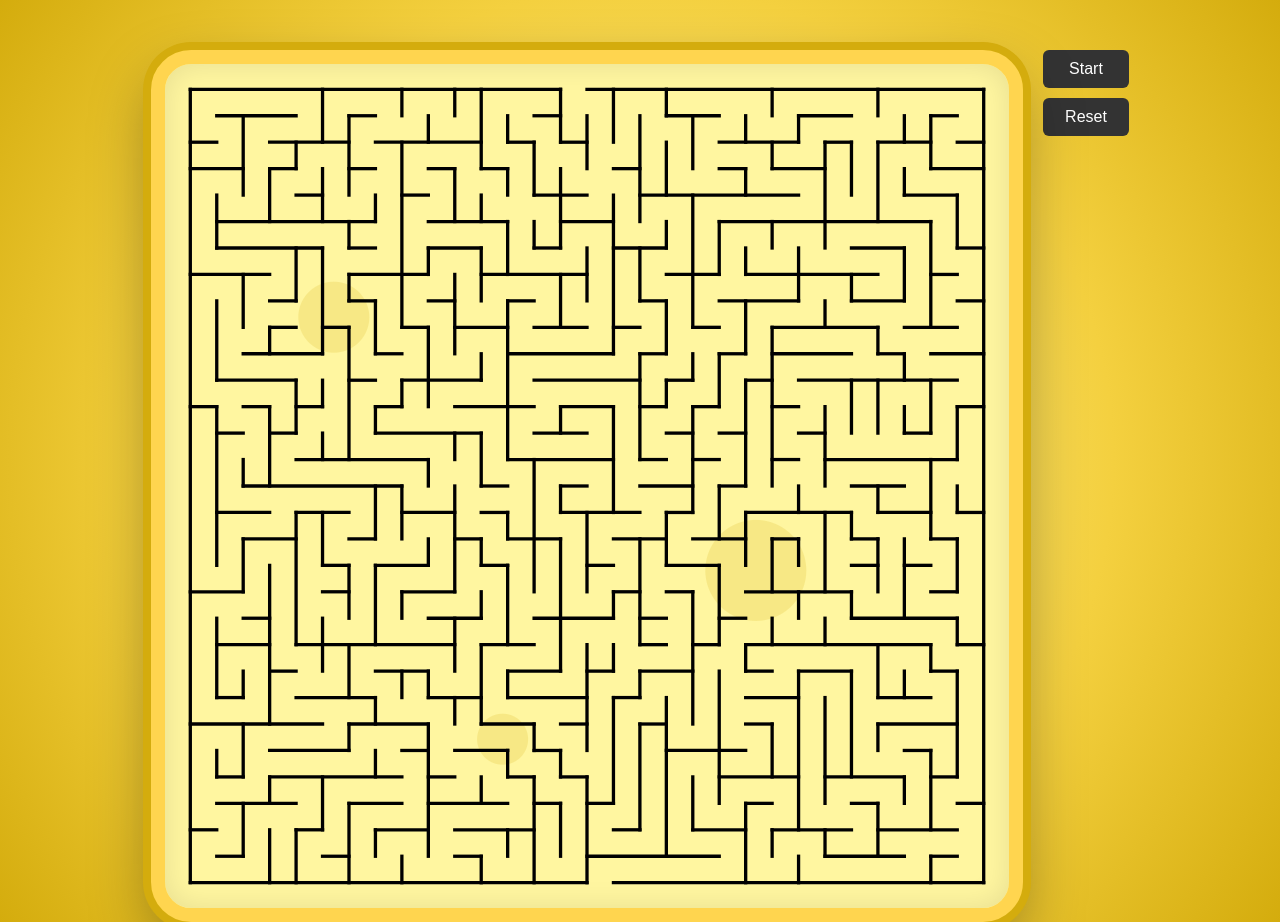
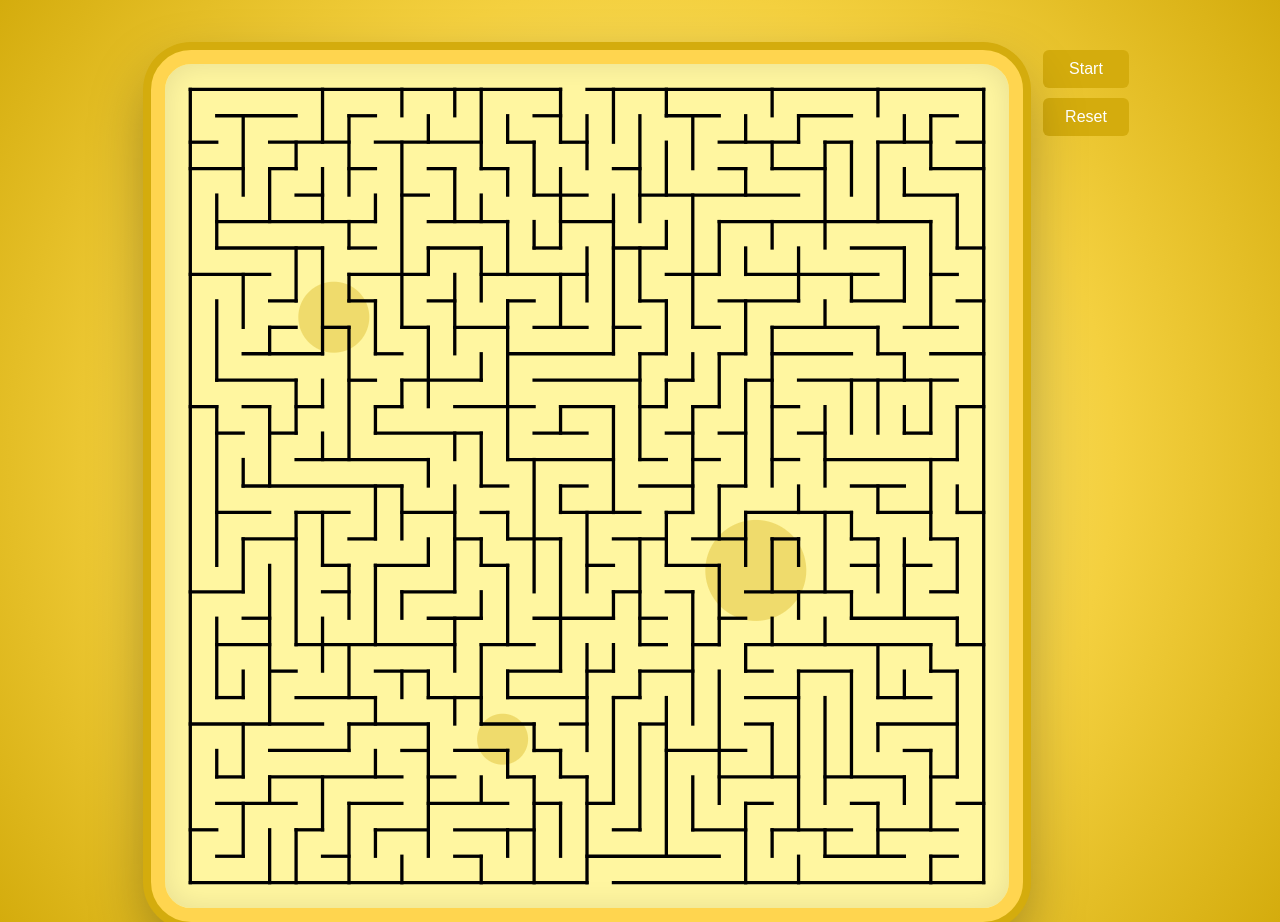
Before and after one commit to cigojpatrik/labirint, a plain HTML site: page index.html in a window 1280 px wide. Drawn offline with Linux system fonts and the light colour scheme; some packages are replaced by stand-ins of ours; a script that the page names is missing.

Commit message:
Update style.css

```diff
--- a/css/style.css
+++ b/css/style.css
@@ -70,7 +70,7 @@ body {
     radial-gradient(circle at 70% 60%, #d4ac0d 0px, #d4ac0d 50px, transparent 51px),
     radial-gradient(circle at 40% 80%, #d4ac0d 0px, #d4ac0d 25px, transparent 26px);
 
-  opacity: 0.18;
+  opacity: 0.35;
 }
 
 
@@ -111,7 +111,7 @@ body {
   cursor: pointer;
   border: none;
   border-radius: 6px;
-  background: #333;
+  background: #d4ac0d;
   color: white;
   transition: background 0.2s ease;
 }
```
